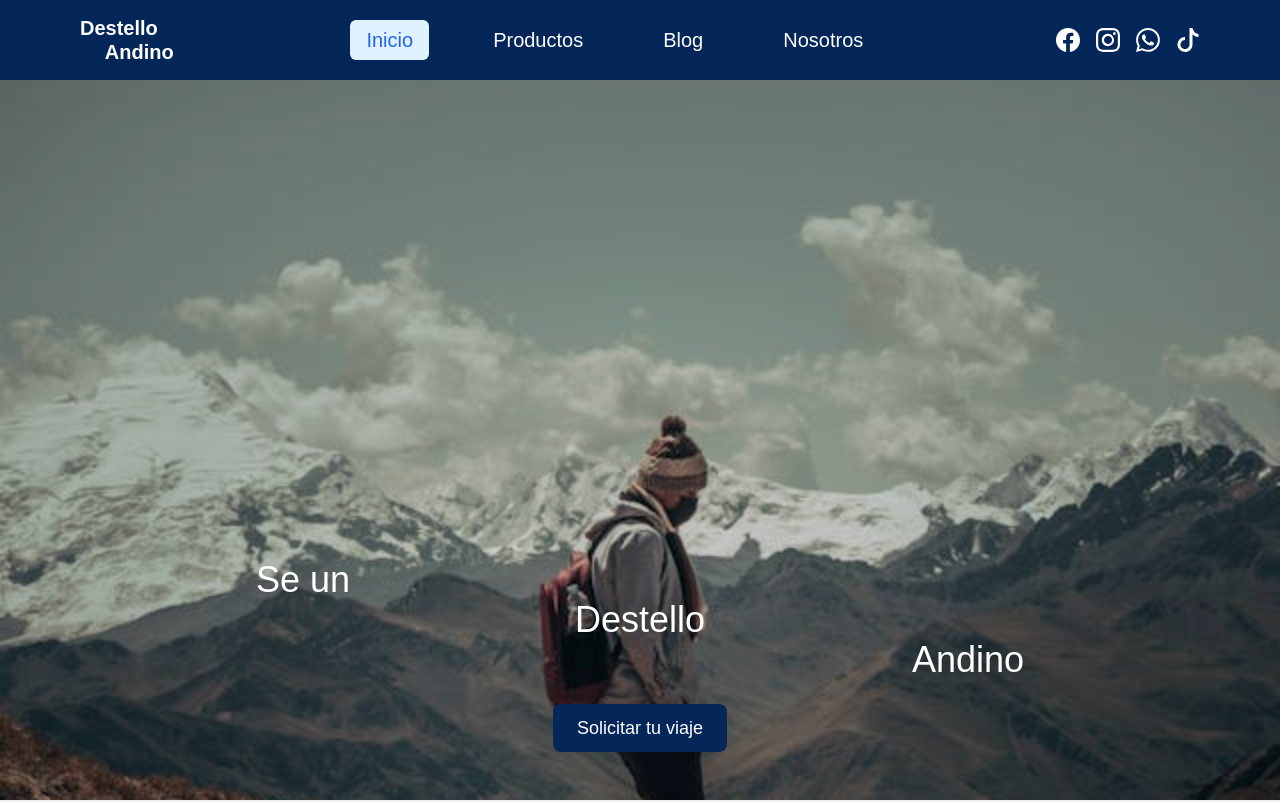
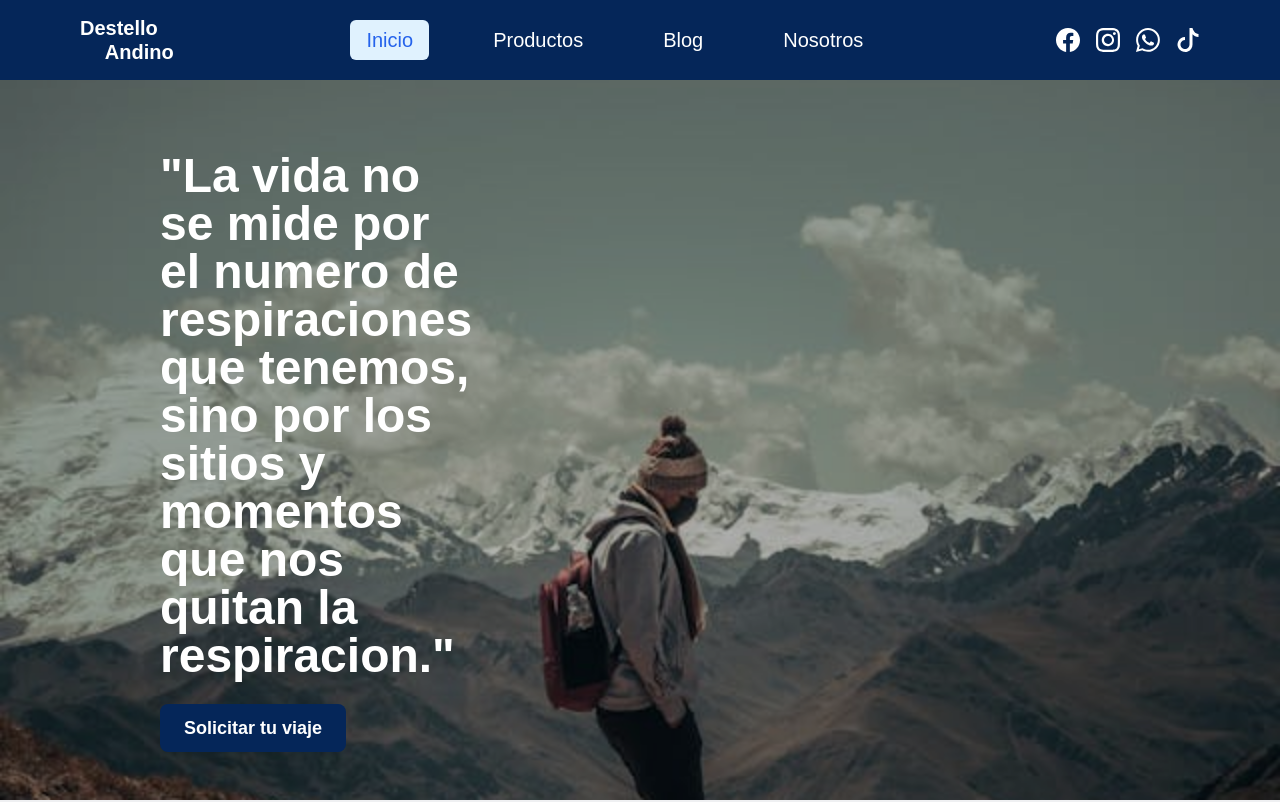
Before and after one commit to harvepq/destello, a Next.js app: page / in a window 1280 px wide. Shown: the top 802 px of the page. Built offline with nearby package versions, Linux system fonts and the light colour scheme; a web font is replaced by a local one.

Commit message:
Add media query inside hero section

```diff
--- a/app/page.tsx
+++ b/app/page.tsx
@@ -9,15 +9,16 @@ export default function Home() {
       {/* Hero Image */}
       <div className="relative w-full flex justify-center">
         <picture className="w-full" >
-          <img className="w-full aspect-[4/5] object-cover brightness-[0.8] sm:h-[650px] lg:h-[720px]" src="/icons/news1.jpg" alt="" />
+          <img className="w-full aspect-[4/5] object-cover brightness-[0.7] sm:h-[650px] lg:h-[720px]" src="/icons/news1.jpg" alt="" />
         </picture>
-        <div className="w-[60%] absolute bottom-12 text-center">
-          <h1 className="text-white text-4xl mb-6 text-left">
-            <span className="block text-left">Se un</span>
-            <span className="block text-center">Destello</span>
-            <span className="block text-right">Andino</span>
+        <div className="w-[60%] absolute bottom-12 text-center md:text-start md:left-16 lg:left-40 md:w-1/4">
+          <h1 className="text-white text-4xl mb-6 text-left md:font-extrabold">
+            <span className="block text-left md:hidden">Se un</span>
+            <span className="block text-center md:hidden">Destello</span>
+            <span className="block text-right md:hidden">Andino</span>
+            <span className="hidden md:block md:text-4xl lg:text-5xl">"La vida no se mide por el numero de respiraciones que tenemos, sino por los sitios y momentos que nos quitan la respiracion."</span>
           </h1>
-          <button className="bg-[#052659] text-white text-lg px-6 h-12 rounded-lg hover:bg-white hover:text-black">Solicitar tu viaje</button>
+          <button className="bg-[#052659] text-white text-lg font-bold px-6 h-12 rounded-lg hover:bg-white hover:text-black">Solicitar tu viaje</button>
         </div>
       </div>
 
```
